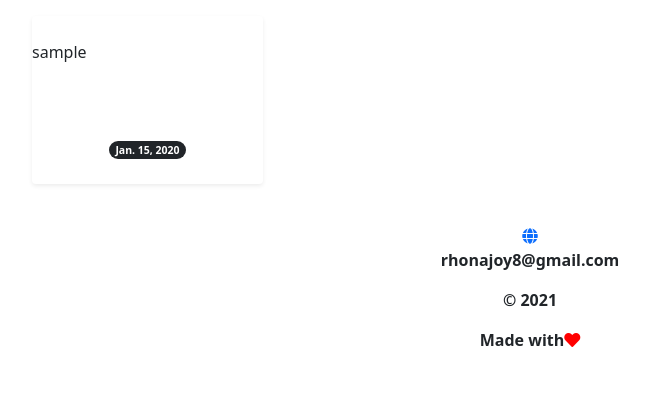
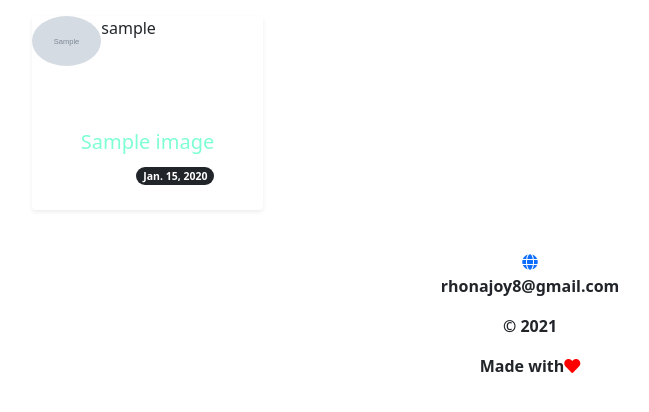
Before and after one commit to RhonaJoyKe/Insta-Clone, a Django app: page / in a window 1280 px wide. Shown: the part 70-482 px from the top of the page, without its empty margins (110-759 px from the left). Run offline with Django 3.2, Linux system fonts and the light colour scheme; a user stored in the database is signed in; tables that the repository leaves empty hold one stand-in row (values such as "Sample post"); grey boxes marked "Sample" are stand-in pictures; some libraries are stand-ins or nearby versions.

Commit message:
adds user profile images

```diff
--- a/app/models.py
+++ b/app/models.py
@@ -15,8 +15,7 @@
     image_date = models.DateTimeField(auto_now_add=True ,null=True)
     name = models.CharField(max_length =30)
     caption = models.TextField()
-
-    user = models.ForeignKey(User, on_delete=models.CASCADE, null=True)
+    user = models.ForeignKey(User,related_name="posts", on_delete=models.CASCADE, null=True)
 
     def __str__(self):
         return self.name
@@ -103,7 +102,7 @@
 class UpdateProfileForm(ModelForm):
     class Meta:
         model = Profile
-        fields = ['first_name','last_name','user_name','bio','profile_photo']
+        fields = ['bio','profile_photo']
 class CommentForm(ModelForm):
     class Meta:
         model=Comments
--- /dev/null
+++ b/app/static/css/index.css
@@ -0,0 +1,9 @@
+.user-avatar{
+    border-radius: 50%;
+}
+.headings{
+    color:aquamarine
+}
+.prof-name{
+    display: flex;
+}
--- a/app/templates/index.html
+++ b/app/templates/index.html
@@ -11,16 +11,18 @@
                 <!-- Gallery Photo item start -->
                 <div class="col-xl-3 col-lg-4 col-md-12 mb-4">
                   <div class="bg-white rounded shadow-sm">
-                    <img src-="{{ image.user.profile.profile_photo.url}}">
-                    <p>{{image.user}}</p>
+
+                    <p class="prof-name">
+                      <img src="{{image.user.profile.profile_photo.url}}" height="50px" width="30%"class="user-avatar">
+                      {{image.user}}</p>
                       <img src="{{ image.image.url }}" alt=""
-                      class="img-fluid card-img-top">
+                      class="img-fluid card-img-top" height="300px" width="100%">
                     <div class="p-4">
-                      <h5 class="headings text-center"> {{ image.image_name }}</h5>
+                      <h5 class="headings text-center"> {{ image.name }}</h5>
                       <div class="d-flex justify-content-between">
                         <div>
                           <div class="text-muted">
-                            <span class="text-white text-capitalize">{{ image.image_caption }}</span>
+                            <span class="text-white text-capitalize">{{ image.caption }}</span>
                           </div>
                         </div>
                         <div>
@@ -30,7 +32,7 @@
                         </div>
                         <div>
 {% comment %}
-                        <a type="button" href="{% url 'like.image' image.id %}" class="btn btn-primary"><i class="bi bi-heart-fill"></i>  {{image.like_count }} Likes</a> {% endcomment %}
+                         {% endcomment %}
                       </div>
                     </div>
                     </div>
--- a/app/templates/navbar.html
+++ b/app/templates/navbar.html
@@ -33,7 +33,7 @@
                   <a href="/accounts/password/change">Change Password</a>
                 </li>
                 <li>
-                  <a href="/accounts/profile">Profile</a>
+                  <a href="/user">Profile</a>
                 </li>
                 <li>
                   <a href="/logout">Logout</a>
--- a/app/urls.py
+++ b/app/urls.py
@@ -6,9 +6,9 @@
 urlpatterns=[
   path('search/', views.search_results, name='search_results'),
   path('', views.home, name='home'),
-  path('accounts/profile/', views.profile, name='profile'),
-  path('addimage/', views.add_image, name='addimage'),
-  path('updateprofile/', views.update_profile, name='updateprofile'),
+  path('user/', views.profile, name='profile'),
+  path('user/addimage', views.add_image, name='addimage'),
+  path('user/updateprofile', views.update_profile, name='updateprofile'),
 
 ]
 if settings.DEBUG:
--- a/app/views.py
+++ b/app/views.py
@@ -50,10 +50,13 @@
     return render(request,'add_image.html',{'form':form})
 def update_profile(request):
   	#Get the profile
-    profile = Profile.objects.get(user=request.user)
+    current_user=request.user
+    profile = Profile.objects.filter(id=current_user.id).first()
     if request.method == 'POST':
         profileform = UpdateProfileForm(request.POST,request.FILES,instance=profile)
         if  profileform.is_valid:
+            profileform.save(commit=False)
+            profileform.user=request.user
             profileform.save()
             return redirect('profile')
     else:
--- a/instagram/settings.py
+++ b/instagram/settings.py
@@ -137,6 +137,9 @@
 # https://docs.djangoproject.com/en/3.2/howto/static-files/
 
 STATIC_URL = '/static/'
+STATICFILES_DIRS = [
+    os.path.join(BASE_DIR, "static"),
+]
 
 # Default primary key field type
 # https://docs.djangoproject.com/en/3.2/ref/settings/#default-auto-field
--- a/static/css/index.css
+++ /dev/null
@@ -1,6 +0,0 @@
-.drop ul{
-    text-decoration:none ;
-}
-#profile{
-    display: flex;
-}
```
Also changed, not shown: app/templates/profile/profile.html (+14 -19 lines), media/pictures/Cookies_pralinés.jpeg (added), media/pictures/Cookies_pralinés_9oO9Ok9.jpeg (added), media/pictures/Edgy_Pantsuits_Inspiration_Album.jpeg (added), media/pictures/Edgy_Pantsuits_Inspiration_Album_mQWdcmf.jpeg (added), media/pictures/Healthy_Superfood_Pancakes.jpeg (added), media/pictures/__1.jpeg (added).
